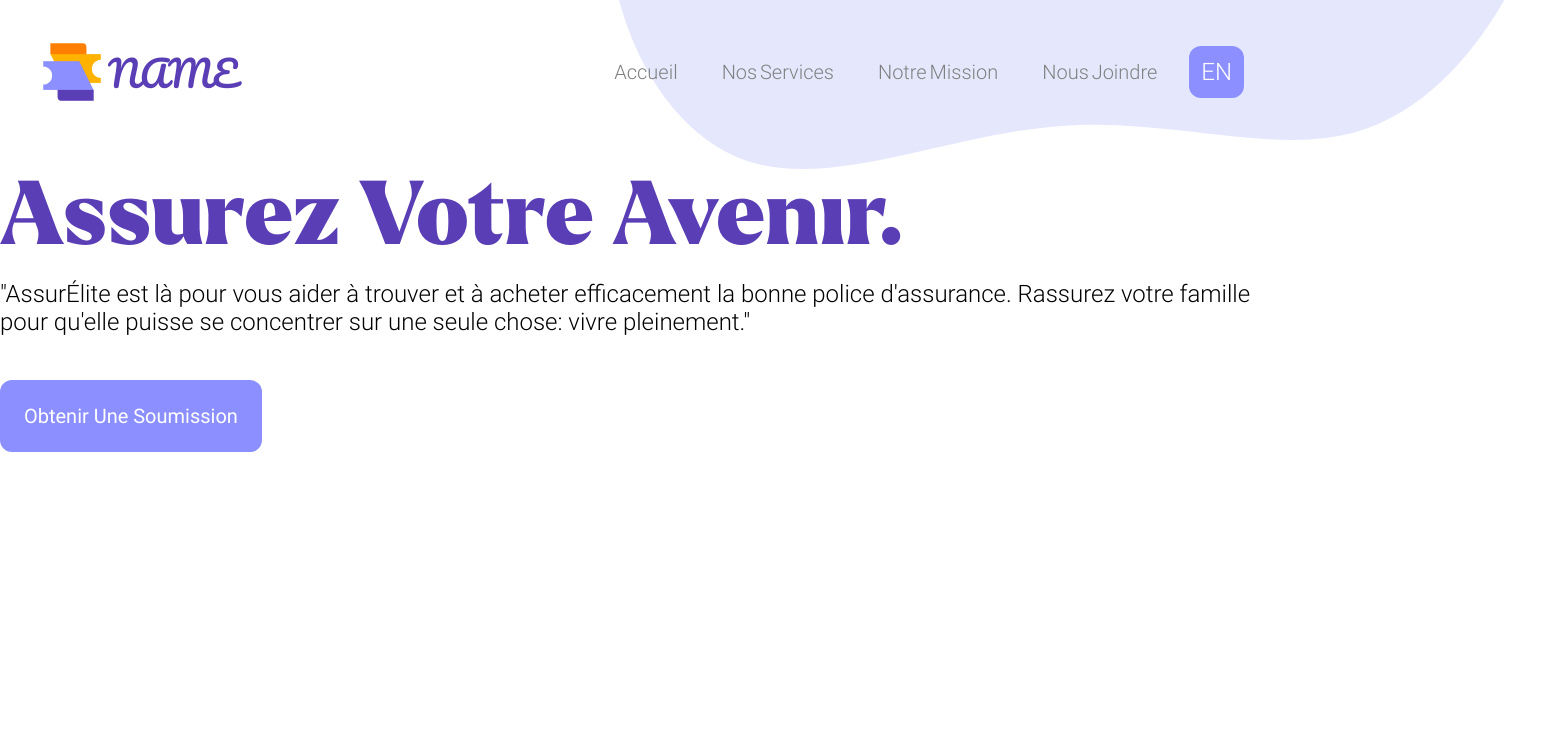
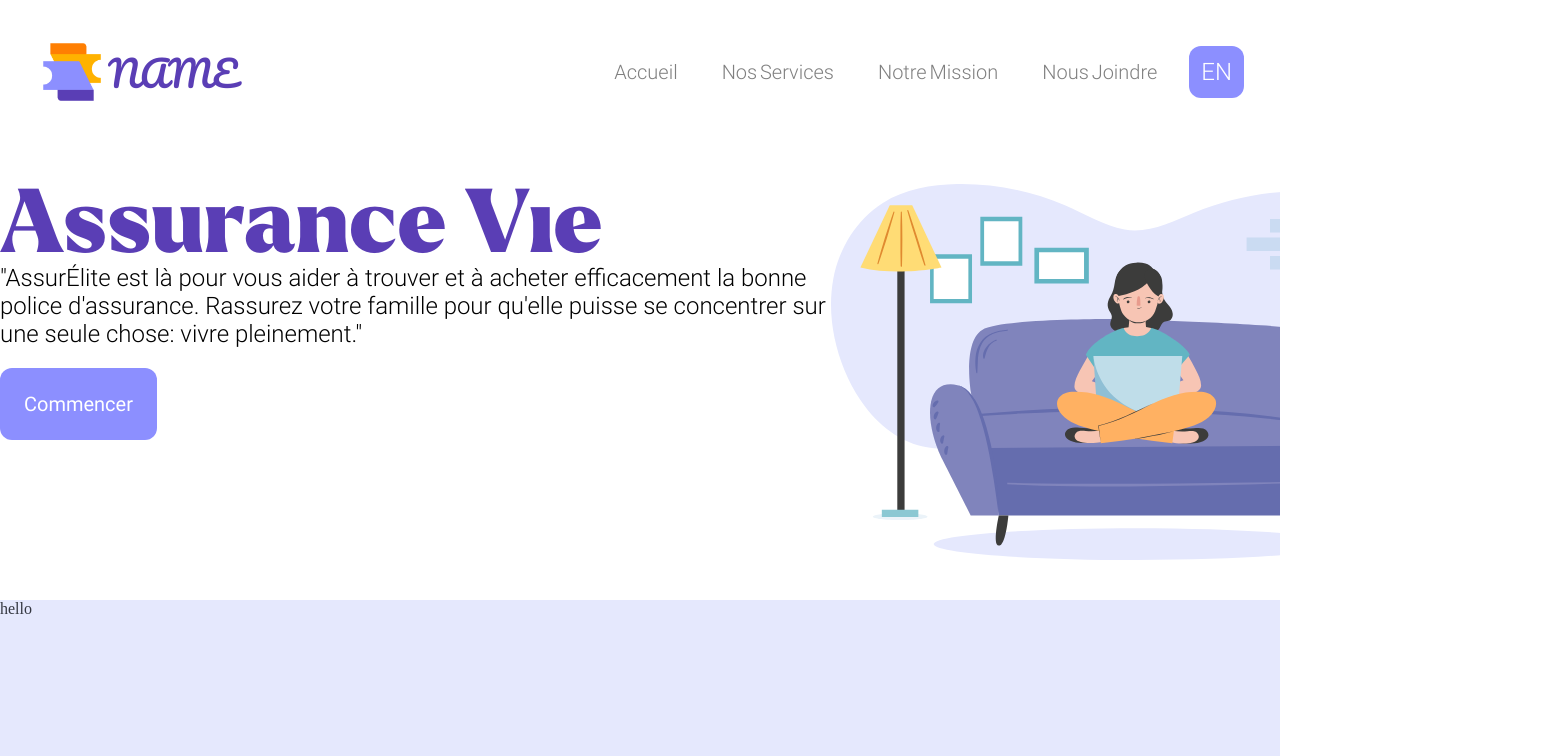
Before and after one commit to taddjv/Leads, a React (Create React App) app in the folder leads/: page /assurance-vie-temporaire in a window 1280 px wide. Shown: the top 756 px of the page, 1568 px wide, since content can reach past the window. Built offline with nearby package versions, Linux system fonts and the light colour scheme.

Commit message:
home workk

```diff
--- a/leads/src/App.css
+++ b/leads/src/App.css
@@ -22,6 +22,12 @@
   margin: 0;
   box-sizing: border-box;
   color: #343741;
+
+  -ms-overflow-style: none;  /* IE and Edge */
+  scrollbar-width: none;  /* Firefox */
+}
+*::-webkit-scrollbar {
+  display: none;
 }
 a,
 u {
--- a/leads/src/App.js
+++ b/leads/src/App.js
@@ -2,13 +2,27 @@
 import Navigation from "./components/Navigation";
 import Home from "./components/Home";
 import QuotePage from "./components/QuotePage";
+import { BrowserRouter as Router, Routes, Route } from "react-router-dom";
 
 export default function App() {
   return (
     <div className="App">
-      <Navigation />
-      {/* <Home /> */}
-      <QuotePage />
+      <Router>
+        <Routes>
+          <Route path="/"  element={
+          <>   <Navigation />
+                <Home /> </>}>
+          </Route>
+          <Route path="/assurance-vie-temporaire"  element={
+          <>   <Navigation />
+                <QuotePage /> </>}>
+          </Route>
+        </Routes>
+      </Router>
+
     </div>
   );
 }
+{/* <Navigation /> */}
+{/* <Home />  */}
+{/* <QuotePage /> */}
--- a/leads/src/components/Home/Home.css
+++ b/leads/src/components/Home/Home.css
@@ -3,7 +3,7 @@
   height: calc(100vh - 144px);
   padding: 2.5% 0;
   display: flex;
-  max-width: 1280px;
+  width: 1440px;
   margin: auto;
 }
 .blob1 {
@@ -12,7 +12,7 @@
   height: 75vw;
   width: 75vw;
   left: 85%;
-  top: -55%;
+  top: -60%;
   transform: translate(-50%, -50%);
 }
 .home-left {
@@ -28,6 +28,14 @@
   gap: 24px;
 }
 .hr-title {
+  font-family: title;
+  text-transform: capitalize;
+  font-size: 88px;
+  line-height: 80px;
+  color: #5a3eb5;
+}
+.hr-title > div {
+  white-space: nowrap;
   font-family: title;
   text-transform: capitalize;
   font-size: 88px;
--- a/leads/src/components/Home/HomeDropdown.js
+++ b/leads/src/components/Home/HomeDropdown.js
@@ -18,7 +18,7 @@
         </div>
         <div className="hrbdl-container">
           <img src={p2} alt="person" className="hrbdl-icon" />
-          <a href="/" className="hrbdl-link">
+          <a href="/assurance-vie-temporaire" className="hrbdl-link">
             Assurance Vie Temporaire
           </a>
         </div>
--- a/leads/src/components/Home/index.js
+++ b/leads/src/components/Home/index.js
@@ -27,7 +27,7 @@
         <img className="hl-image" src={family} alt="family" />
       </div>
       <div className="home-right">
-        <div className="hr-title">Assurez Votre Avenir.</div>
+        <div className="hr-title"><div>Assurez Votre</div> Avenir.</div>
         <div className="hr-text">
           "AssurÉlite est là pour vous aider à trouver et à acheter efficacement
           la bonne police d'assurance. Rassurez votre famille pour qu'elle
--- a/leads/src/components/QuotePage/QuotePage.css
+++ b/leads/src/components/QuotePage/QuotePage.css
@@ -0,0 +1,36 @@
+.quotepage {
+    position: relative;
+    height: calc(100vh - 144px);
+    padding-top: 40px;
+    display: flex;
+    flex-direction: column;
+    gap: 40px;
+    padding: auto;
+    overflow: scroll;
+}
+.blob1 {
+    position: absolute;
+    z-index: -100;
+    height: 75vw;
+    width: 75vw;
+    left: 85%;
+    top: -60%;
+    transform: translate(-50%, -50%);
+  }
+.quotepage-top {
+    width: 1440px;
+    margin: auto;
+    height: calc(100vh - 144px - 200px - 80px);
+    display: flex;
+}
+.qpt-right {
+    height: 100%;
+}
+.qptr-image {
+    height: 100%;
+}
+.quotepage-bottom {
+    background: #e5e8fd;
+    height: 200px;
+    width: 100vw;
+}
--- a/leads/src/components/QuotePage/index.js
+++ b/leads/src/components/QuotePage/index.js
@@ -6,22 +6,24 @@
 
 const QuotePage = () => {
   return (
-    <section className="home">
+    <section className="quotepage">
       <img className="blob1" src={blob1} alt="blob1" />
-      <div className="home-left">
-        <img className="hl-image" src={picture} alt="family" />
-      </div>
-      <div className="home-right">
-        <div className="hr-title">Assurez Votre Avenir.</div>
+      <div className="quotepage-top">
+      <div className="qpt-left">
+        <div className="hr-title">Assurance Vie</div>
         <div className="hr-text">
           "AssurÉlite est là pour vous aider à trouver et à acheter efficacement
           la bonne police d'assurance. Rassurez votre famille pour qu'elle
           puisse se concentrer sur une seule chose: vivre pleinement."
         </div>
-        <div className="hr-button-container">
-          <button className="hr-button">Obtenir une Soumission</button>
+        <button className="hr-button">Commencer</button>
         </div>
+        <div className="qpt-right">
+          <img src={picture} alt="person" className="qptr-image"/>
+        </div>
+
       </div>
+      <div className="quotepage-bottom">hello</div>
     </section>
   );
 };
```
